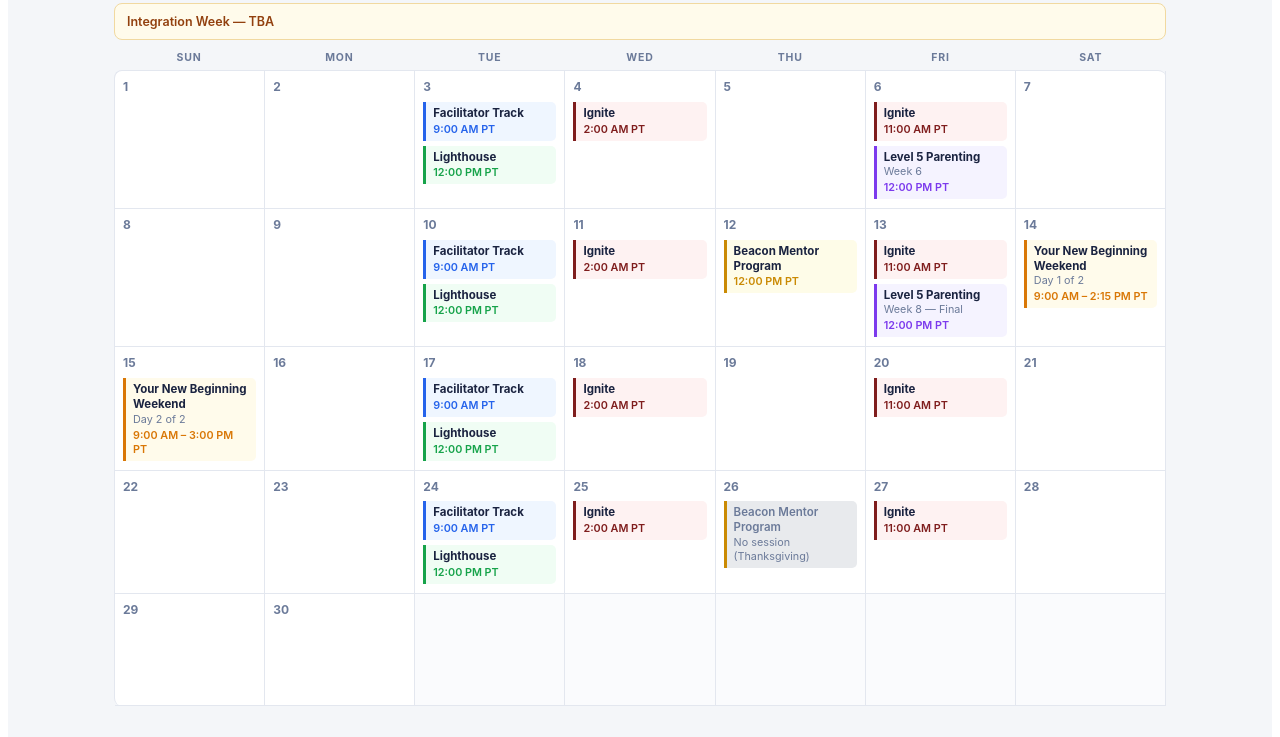
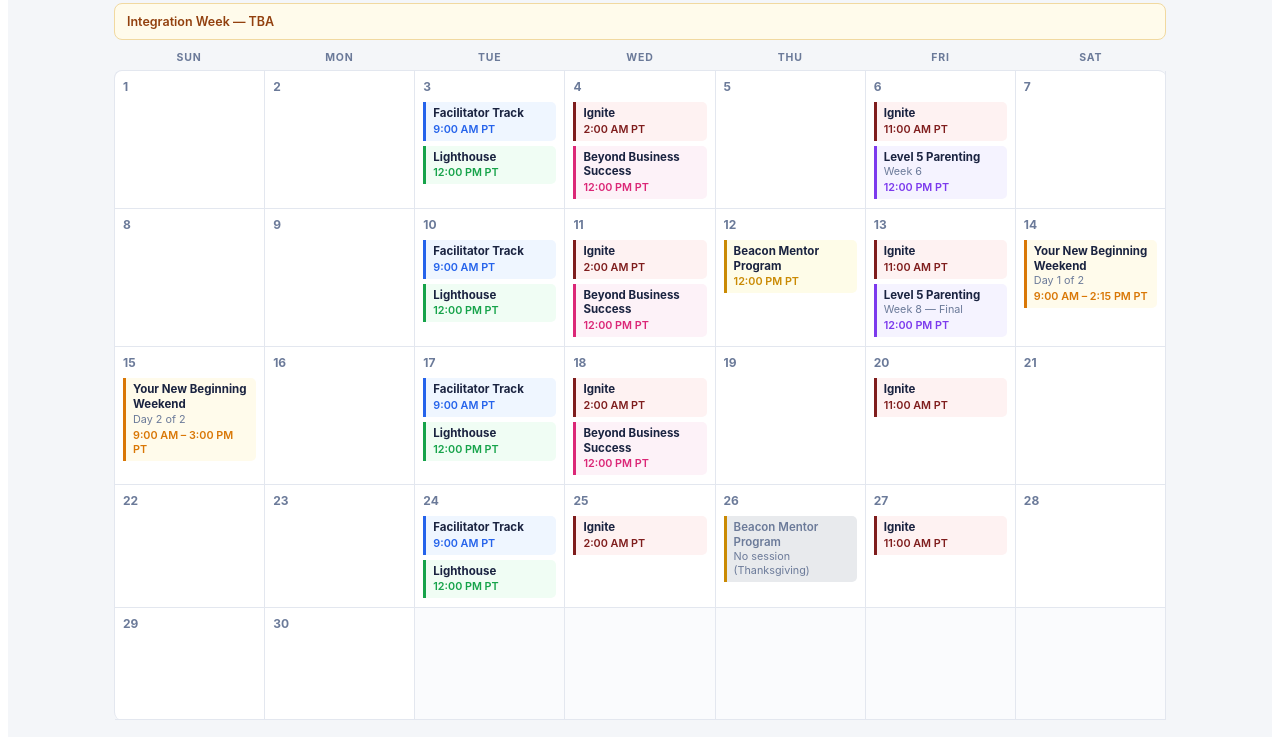
Before and after one commit to level5mentoring/level5calendar, a plain HTML site: page index.html in a window 1280 px wide. Shown: the part 1603-2340 px from the top of the page. Drawn offline with Linux system fonts and the light colour scheme.

Commit message:
Add Beyond Business Success dates for Nov and Dec
Nov 4, 11, 18 and Dec 2, 9 at 12:00 PM PT, as listed on Abigail's
calendar. Fawn: Abigail sets BBS dates as she goes.

Co-Authored-By: Claude Sonnet 5.5 <noreply@anthropic.com>

```diff
--- a/index.html
+++ b/index.html
@@ -189,11 +189,13 @@ const DATA = { "events": [
     { "date": "2026-11-03", "program": "facilitator", "name": "Facilitator Track", "sub": null, "start": "2026-11-03T09:00:00-08:00", "audience": "client" },
     { "date": "2026-11-03", "program": "lighthouse", "name": "Lighthouse", "sub": null, "start": "2026-11-03T12:00:00-08:00", "audience": "client" },
     { "date": "2026-11-04", "program": "ignite", "name": "Ignite", "sub": null, "start": "2026-11-04T02:00:00-08:00", "audience": "client" },
+    { "date": "2026-11-04", "program": "bbs", "name": "Beyond Business Success", "sub": null, "start": "2026-11-04T12:00:00-08:00", "audience": "client" },
     { "date": "2026-11-06", "program": "ignite", "name": "Ignite", "sub": null, "start": "2026-11-06T11:00:00-08:00", "audience": "client" },
     { "date": "2026-11-06", "program": "parenting", "name": "Level 5 Parenting", "sub": "Week 6", "start": "2026-11-06T12:00:00-08:00", "audience": "client" },
     { "date": "2026-11-10", "program": "facilitator", "name": "Facilitator Track", "sub": null, "start": "2026-11-10T09:00:00-08:00", "audience": "client" },
     { "date": "2026-11-10", "program": "lighthouse", "name": "Lighthouse", "sub": null, "start": "2026-11-10T12:00:00-08:00", "audience": "client" },
     { "date": "2026-11-11", "program": "ignite", "name": "Ignite", "sub": null, "start": "2026-11-11T02:00:00-08:00", "audience": "client" },
+    { "date": "2026-11-11", "program": "bbs", "name": "Beyond Business Success", "sub": null, "start": "2026-11-11T12:00:00-08:00", "audience": "client" },
     { "date": "2026-11-12", "program": "beacon", "name": "Beacon Mentor Program", "sub": null, "start": "2026-11-12T12:00:00-08:00", "audience": "client" },
     { "date": "2026-11-13", "program": "ignite", "name": "Ignite", "sub": null, "start": "2026-11-13T11:00:00-08:00", "audience": "client" },
     { "date": "2026-11-13", "program": "parenting", "name": "Level 5 Parenting", "sub": "Week 8 — Final", "start": "2026-11-13T12:00:00-08:00", "audience": "client" },
@@ -202,6 +204,7 @@ const DATA = { "events": [
     { "date": "2026-11-17", "program": "facilitator", "name": "Facilitator Track", "sub": null, "start": "2026-11-17T09:00:00-08:00", "audience": "client" },
     { "date": "2026-11-17", "program": "lighthouse", "name": "Lighthouse", "sub": null, "start": "2026-11-17T12:00:00-08:00", "audience": "client" },
     { "date": "2026-11-18", "program": "ignite", "name": "Ignite", "sub": null, "start": "2026-11-18T02:00:00-08:00", "audience": "client" },
+    { "date": "2026-11-18", "program": "bbs", "name": "Beyond Business Success", "sub": null, "start": "2026-11-18T12:00:00-08:00", "audience": "client" },
     { "date": "2026-11-20", "program": "ignite", "name": "Ignite", "sub": null, "start": "2026-11-20T11:00:00-08:00", "audience": "client" },
     { "date": "2026-11-24", "program": "facilitator", "name": "Facilitator Track", "sub": null, "start": "2026-11-24T09:00:00-08:00", "audience": "client" },
     { "date": "2026-11-24", "program": "lighthouse", "name": "Lighthouse", "sub": null, "start": "2026-11-24T12:00:00-08:00", "audience": "client" },
@@ -211,11 +214,13 @@ const DATA = { "events": [
     { "date": "2026-12-01", "program": "facilitator", "name": "Facilitator Track", "sub": null, "start": "2026-12-01T09:00:00-08:00", "audience": "client" },
     { "date": "2026-12-01", "program": "lighthouse", "name": "Lighthouse", "sub": null, "start": "2026-12-01T12:00:00-08:00", "audience": "client" },
     { "date": "2026-12-02", "program": "ignite", "name": "Ignite", "sub": null, "start": "2026-12-02T02:00:00-08:00", "audience": "client" },
+    { "date": "2026-12-02", "program": "bbs", "name": "Beyond Business Success", "sub": null, "start": "2026-12-02T12:00:00-08:00", "audience": "client" },
     { "date": "2026-12-04", "end": "2026-12-04T14:00:00-08:00", "program": "facilitator", "name": "YNB Facilitator Training Day", "sub": null, "start": "2026-12-04T10:00:00-08:00", "audience": "client" },
     { "date": "2026-12-04", "program": "ignite", "name": "Ignite", "sub": null, "start": "2026-12-04T11:00:00-08:00", "audience": "client" },
     { "date": "2026-12-08", "program": "facilitator", "name": "Facilitator Track", "sub": null, "start": "2026-12-08T09:00:00-08:00", "audience": "client" },
     { "date": "2026-12-08", "program": "lighthouse", "name": "Lighthouse", "sub": null, "start": "2026-12-08T12:00:00-08:00", "audience": "client" },
     { "date": "2026-12-09", "program": "ignite", "name": "Ignite", "sub": null, "start": "2026-12-09T02:00:00-08:00", "audience": "client" },
+    { "date": "2026-12-09", "program": "bbs", "name": "Beyond Business Success", "sub": null, "start": "2026-12-09T12:00:00-08:00", "audience": "client" },
     { "date": "2026-12-10", "program": "beacon", "name": "Beacon Mentor Program", "sub": null, "start": "2026-12-10T12:00:00-08:00", "audience": "client" },
     { "date": "2026-12-11", "end": "2026-12-11T14:00:00-08:00", "program": "facilitator", "name": "Cosmic Projector Facilitator Day", "sub": null, "start": "2026-12-11T10:00:00-08:00", "audience": "client" },
     { "date": "2026-12-11", "program": "ignite", "name": "Ignite", "sub": null, "start": "2026-12-11T11:00:00-08:00", "audience": "client" },
```
